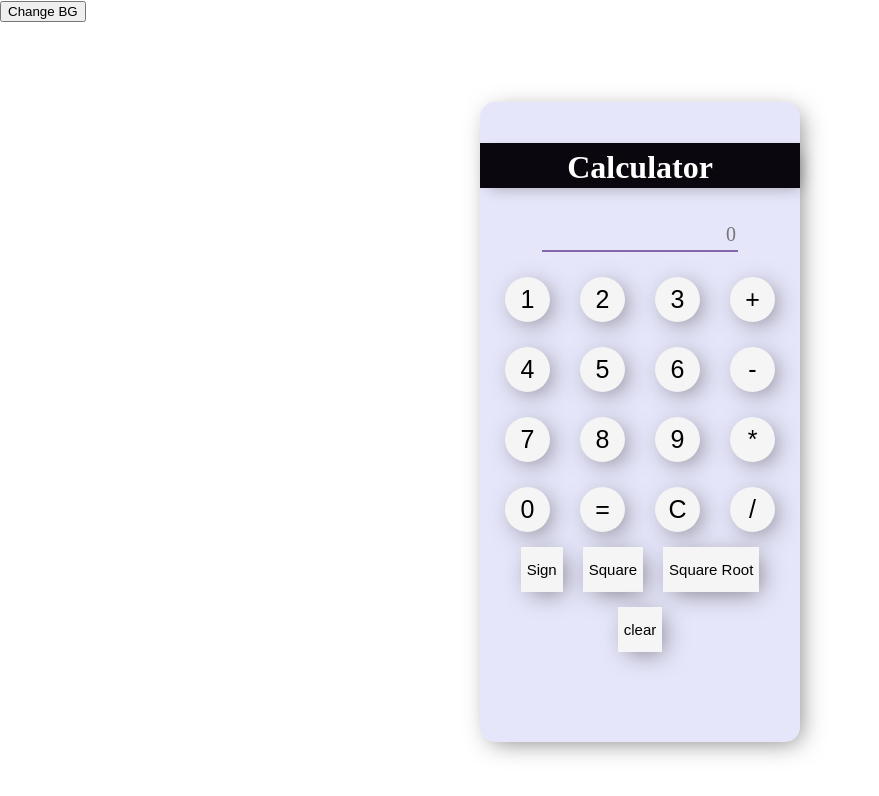
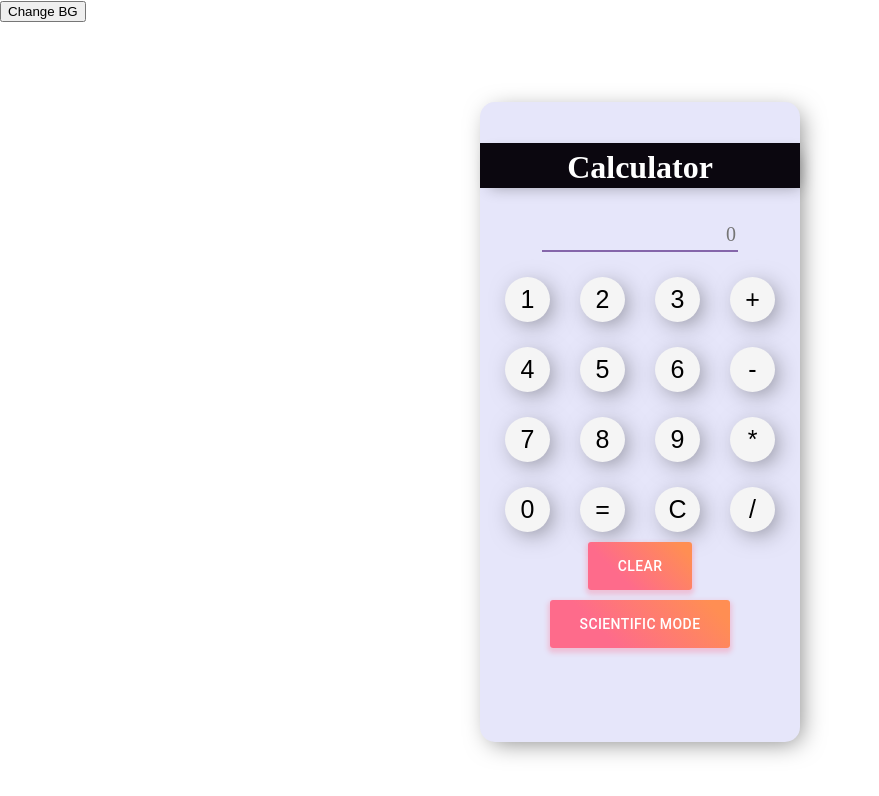
Before and after one commit to pratikparamane98/CTB-simple-calulators, a React (Create React App) app: page / in a window 1280 px wide. Shown: the top 796 px of the page, without its empty margins (0-879 px from the left). Built offline with nearby package versions, Linux system fonts and the light colour scheme.

Commit message:
all compoents done

```diff
--- a/src/components/button/button.js
+++ b/src/components/button/Keypad.js
@@ -1,15 +1,15 @@
-import React from 'react'
+import React,{useState} from 'react'
 import { Button } from '@material-ui/core';
-// import UseStyles from './styles1'
+import UseStyles from './styles1'
 
 
 
-export const button = (props) => {
-    // const classes = UseStyles();
+ const Keypad = (props) => {
+    const classes = UseStyles();
     const data=['0','1','2','3','4','5','6','7','8','9']
     const data2=['+','-','*','/']
 
-    // const [show, setShow] = useState(false)//will toggle the scientific button
+    const [show, setShow] = useState(false)//will toggle the scientific button
 
 
 
@@ -40,28 +40,22 @@ export const button = (props) => {
                     <button className="button" onClick={()=>props.backsp()} >C</button>
                     <button className="button" onClick={()=>props.operator(data2[3])}>/</button>
                 </div>
-                 {/* <div>
+                 <div>
                     <Button className={classes.root}  onClick={()=>props.clearr()}>clear</Button>
                     <Button className={classes.root} onClick={() => setShow(!show)}>Scientific Mode</Button>
-                </div> */}
-                <div>
-                        <button className="button03"onClick={()=>props.signCl()}>Sign</button>
-                        <button className="button03" onClick={()=>props.sqr()} >Square</button>
-                        <button className="button03" onClick={()=>props.sqrt()}>Square Root</button>
-                        <button className="button03"  onClick={()=>props.clearr()}>clear</button>
                 </div>
 
-               {/* {show?
+                {show?
                     <div>
                         <button className="button03"onClick={()=>props.signCl()}>Sign</button>
                         <button className="button03" onClick={()=>props.sqr()} >Square</button>
                         <button className="button03" onClick={()=>props.sqrt()}>Square Root</button>
                     </div>
-                :null}  */}
+                :null}
 
             </div>
         </div>
     )
 }
 
-export default button;
+export default Keypad;
--- a/src/components/display/Display.js
+++ b/src/components/display/Display.js
@@ -1,5 +1,5 @@
 import React,{useState} from 'react'
-import Button from '../button/button.js'
+import Button from '../button/Keypad.js'
 // import '../display.css'
 
 
```
